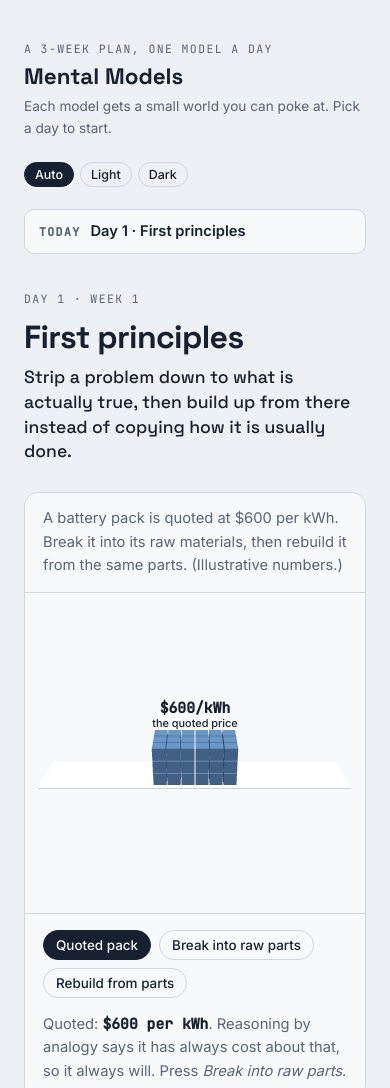
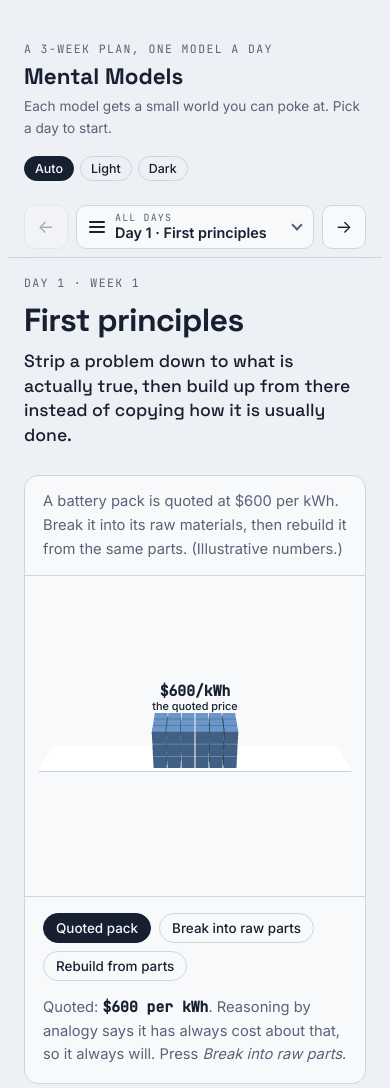
Before and after one commit to Kasamens/mental-models, a plain HTML site: page index.html in a window 390 px wide. Shown: the top 1088 px of the page. Drawn offline with nearby package versions, Linux system fonts and the light colour scheme; animation ran at ten frames a second.

Commit message:
Mobile: sticky top nav bar with day menu and prev/next buttons
The collapsed day list gave no hint it was tappable and scrolled away.
On narrow screens it is now a sticky bar: previous / next arrows and a
menu button that opens the full day list as a dropdown (closes on pick,
outside tap or Escape).

Co-Authored-By: Claude Opus 5.5 <noreply@anthropic.com>

```diff
--- a/app.js
+++ b/app.js
@@ -219,6 +219,11 @@
     nav.querySelectorAll('a[data-id]').forEach(a => a.setAttribute('aria-current', a.dataset.id === s.id ? 'page' : 'false'));
     const i = scenes.indexOf(s);
     const prev = scenes[i - 1], next = scenes[i + 1];
+    [['m-prev', prev], ['m-next', next]].forEach(([id, sc]) => {
+      const a = document.getElementById(id); if (!a) return;
+      if (sc) { a.href = '#' + sc.id; a.removeAttribute('aria-disabled'); a.title = `Day ${sc.day}: ${sc.title}`; }
+      else { a.removeAttribute('href'); a.setAttribute('aria-disabled', 'true'); a.title = ''; }
+    });
     document.getElementById('pager').innerHTML =
       (prev ? `<a href="#${prev.id}">\u2190 Day ${prev.day}: ${prev.title}</a>` : '<span></span>') +
       (next ? `<a href="#${next.id}">Day ${next.day}: ${next.title} \u2192</a>` : '<span></span>');
@@ -231,6 +236,9 @@
   // the day list collapses into a disclosure on narrow screens
   const narrow = window.matchMedia('(max-width: 900px)');
   narrow.addEventListener('change', () => { const d = document.getElementById('nav-wrap'); if (d) d.open = !narrow.matches; });
+  // on phones the open list is a dropdown: close it on an outside tap or Escape
+  document.addEventListener('click', e => { const d = document.getElementById('nav-wrap'); if (narrow.matches && d && d.open && !d.contains(e.target)) d.open = false; });
+  document.addEventListener('keydown', e => { const d = document.getElementById('nav-wrap'); if (e.key === 'Escape' && narrow.matches && d && d.open) { d.open = false; d.querySelector('summary').focus(); } });
 
   // keyboard paging: left/right arrows move between days unless a control has focus
   document.addEventListener('keydown', e => {
--- a/index.html
+++ b/index.html
@@ -105,6 +105,7 @@ main { display: grid; gap: 28px; min-width: 0; }
 .theme { display: flex; gap: 6px; }
 .theme .chip { padding: 4px 10px; font-size: 0.78rem; }
 #nav-wrap > summary { display: none; }
+.mnav { display: none; }
 .keys { font-size: 0.78rem; color: var(--muted); }
 kbd { font: 0.72rem var(--font-mono); border: 1px solid var(--line); border-bottom-width: 2px; border-radius: 4px; padding: 0 5px; background: var(--surface); }
 /* scene change: a short fade-up (skipped for reduced motion in app.js) */
@@ -127,10 +128,36 @@ main.enter .card { animation-delay: .05s; }
 @media (prefers-reduced-motion: reduce) { main.enter .head, main.enter .card { animation: none; } }
 
 @media (max-width: 900px) {
-  #nav-wrap { border: 1px solid var(--line); border-radius: 10px; background: var(--surface); }
-  #nav-wrap > summary { display: flex; gap: 10px; align-items: baseline; padding: 10px 14px; cursor: pointer; font-weight: 600; font-size: 0.92rem; }
-  #nav-wrap[open] > summary { border-bottom: 1px solid var(--line); }
-  #nav-wrap > nav { padding: 12px; }
+  /* aside's children join the page grid so the nav bar can stick to the top while scrolling */
+  aside { display: contents; }
+  .shell { row-gap: 16px; }
+  .navbar {
+    position: sticky; top: 0; z-index: 20; display: grid; grid-template-columns: 44px minmax(0, 1fr) 44px; gap: 8px; align-items: center;
+    margin-inline: -16px; padding: calc(8px + env(safe-area-inset-top, 0px)) 16px 8px;
+    background: color-mix(in srgb, var(--bg) 88%, transparent); backdrop-filter: blur(10px); -webkit-backdrop-filter: blur(10px);
+    border-bottom: 1px solid var(--line);
+  }
+  .mnav { display: grid; place-items: center; height: 44px; border: 1px solid var(--line); border-radius: 10px; background: var(--surface); text-decoration: none; font-size: 1.1rem; color: var(--fg); }
+  .mnav[aria-disabled="true"] { opacity: .35; pointer-events: none; }
+  #nav-wrap { min-width: 0; }
+  #nav-wrap > summary {
+    display: flex; gap: 10px; align-items: center; height: 44px; padding: 0 12px; cursor: pointer; list-style: none;
+    border: 1px solid var(--line); border-radius: 10px; background: var(--surface);
+  }
+  #nav-wrap > summary::-webkit-details-marker { display: none; }
+  #nav-wrap > summary:focus-visible { outline: 2px solid var(--accent); outline-offset: 2px; }
+  .burger, .burger::before, .burger::after { display: block; width: 16px; height: 2px; border-radius: 2px; background: var(--fg); position: relative; flex: none; }
+  .burger::before, .burger::after { content: ""; position: absolute; left: 0; }
+  .burger::before { top: -5px; } .burger::after { top: 5px; }
+  .cur { display: grid; min-width: 0; line-height: 1.2; }
+  .cur .eyebrow { font-size: 0.62rem; }
+  #nav-current { font-weight: 600; font-size: 0.9rem; white-space: nowrap; overflow: hidden; text-overflow: ellipsis; }
+  .chev { margin-left: auto; width: 8px; height: 8px; border-right: 2px solid var(--muted); border-bottom: 2px solid var(--muted); transform: translateY(-2px) rotate(45deg); flex: none; transition: transform .2s; }
+  #nav-wrap[open] .chev { transform: translateY(2px) rotate(-135deg); }
+  #nav-wrap > nav {
+    position: absolute; left: 12px; right: 12px; top: calc(100% + 6px); max-height: min(70vh, 560px); overflow-y: auto;
+    padding: 14px; background: var(--surface); border: 1px solid var(--line); border-radius: 12px; box-shadow: 0 12px 32px rgba(0,0,0,.22);
+  }
   .keys { display: none; }
   .scene-hint { white-space: normal; text-align: center; width: 90%; }
   .shell { grid-template-columns: minmax(0, 1fr); }
@@ -153,10 +180,14 @@ main.enter .card { animation-delay: .05s; }
       <button type="button" class="chip" data-mode="light">Light</button>
       <button type="button" class="chip" data-mode="dark">Dark</button>
     </div>
-    <details id="nav-wrap" open>
-      <summary><span class="eyebrow">Today</span> <span id="nav-current"></span></summary>
-      <nav id="nav" aria-label="Models by day"></nav>
-    </details>
+    <div class="navbar">
+      <a class="mnav" id="m-prev" aria-label="Previous day">&larr;</a>
+      <details id="nav-wrap" open>
+        <summary><span class="burger" aria-hidden="true"></span><span class="cur"><span class="eyebrow">All days</span><span id="nav-current"></span></span><span class="chev" aria-hidden="true"></span></summary>
+        <nav id="nav" aria-label="Models by day"></nav>
+      </details>
+      <a class="mnav" id="m-next" aria-label="Next day">&rarr;</a>
+    </div>
     <p class="keys">Tip: <kbd>&larr;</kbd> <kbd>&rarr;</kbd> move between days.</p>
   </aside>
   <main>
```
